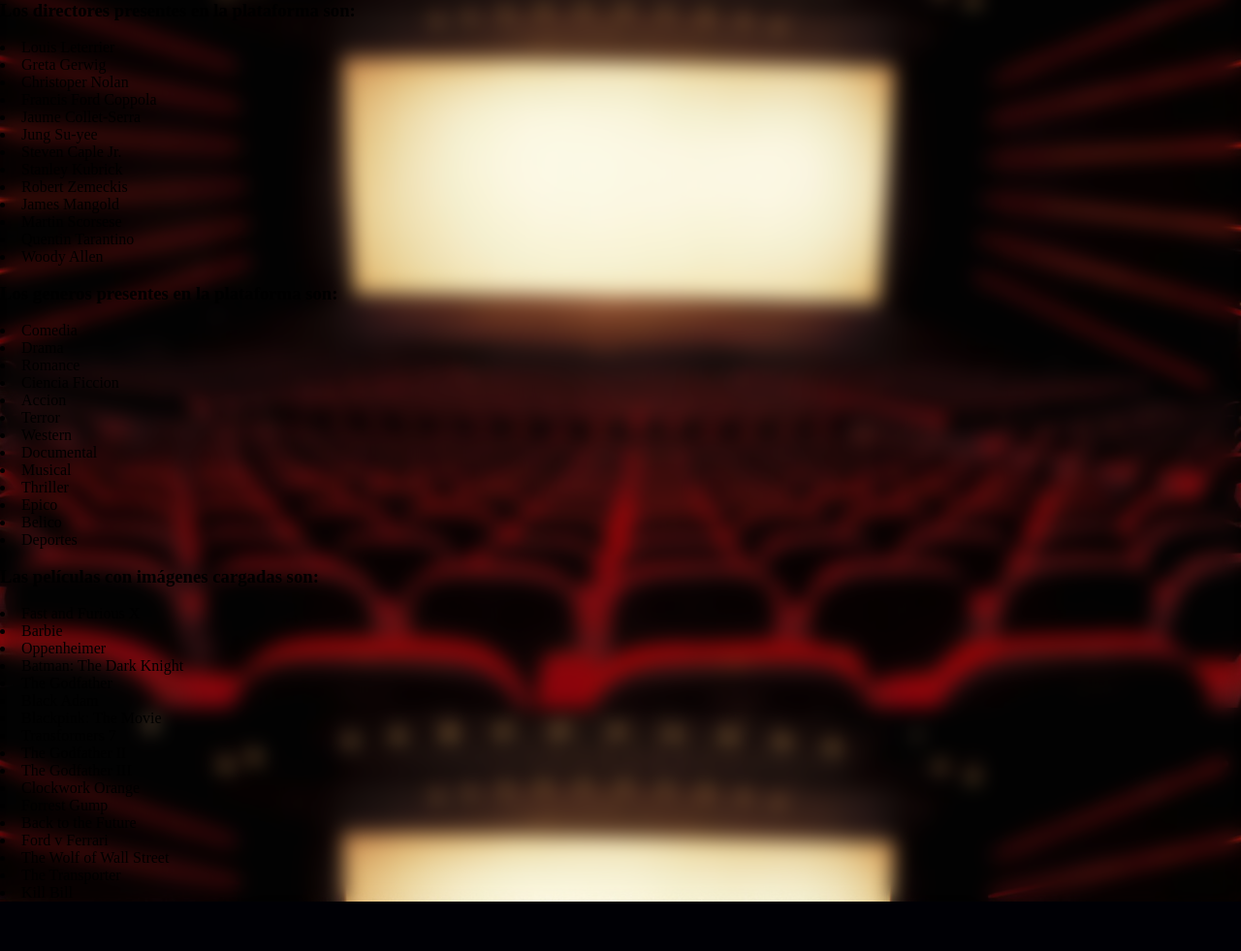
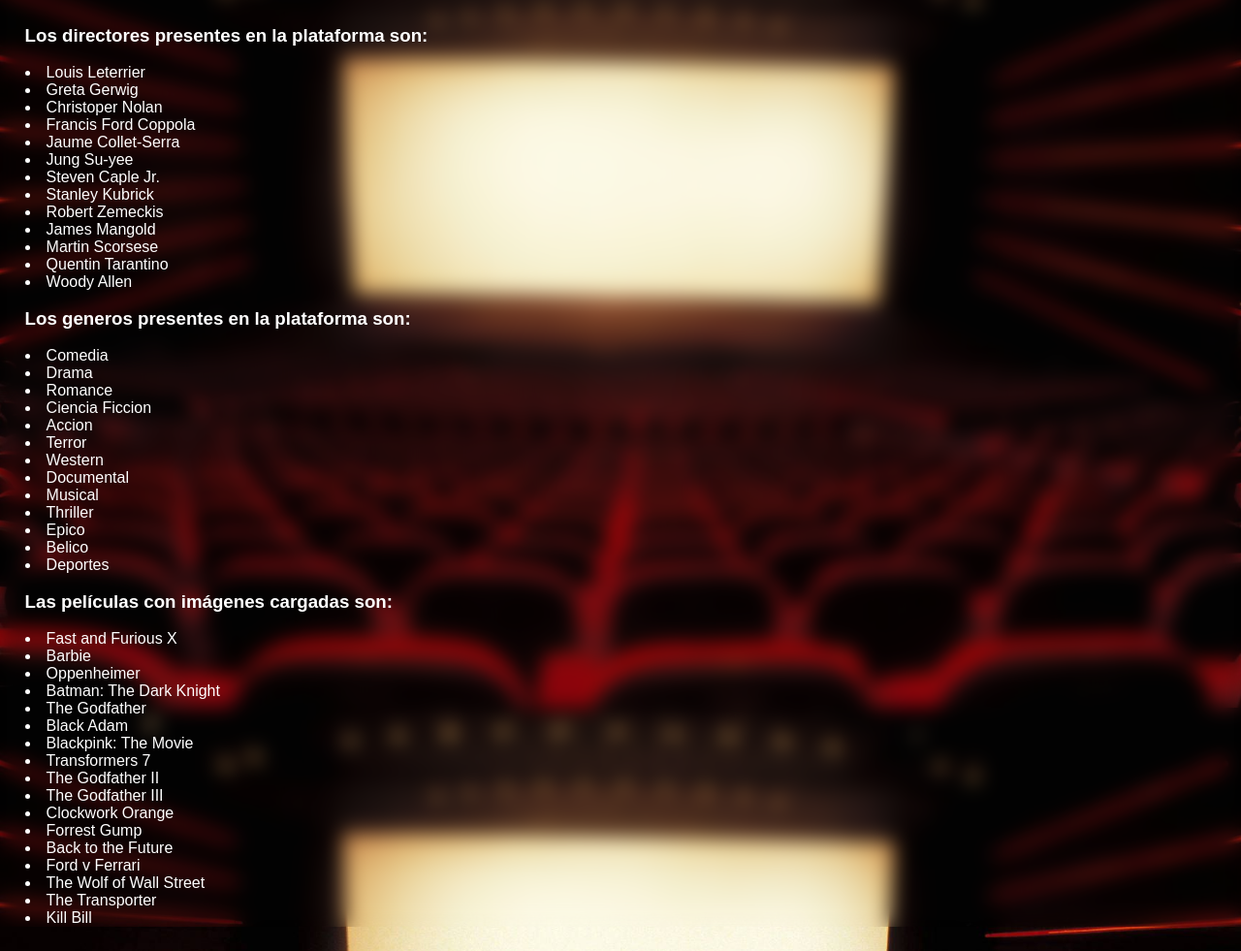
Before and after one commit to FacundoElizalde/Trabajo-Final-Programaci-n-II, a Flask app: page /dgi in a window 1280 px wide. Shown: the part 70-1051 px from the top of the page at 97% size. Before the commit the page ends 1000 px from the top, so only its background shows below. Run offline with Flask 3, Linux system fonts and the light colour scheme.

Commit message:
Fix en indexado para mejora de estilos

```diff
--- a/templates/dirandgen.html
+++ b/templates/dirandgen.html
@@ -10,7 +10,7 @@
 <div class="caja_imagenes">
     <div></div>
 </div>
-<div class="dirconteiner">
+<div class="dir_conteiner">
     {% if directores|length > 0 %}
     <div class="directores">
         <h3>Los directores presentes en la plataforma son: </h3>
@@ -22,7 +22,7 @@
     {% endif %}
     <br>
     {% if generos|length > 0 %}
-    <div class="generos">
+    <div class="generos_conteiner">
         <h3>Los generos presentes en la plataforma son: </h3>
         <br>
         {% for i in generos %}
@@ -32,7 +32,7 @@
     {% endif %}
     <br>
     {% if imagenes|length > 0 %}
-    <div class="imagenes">
+    <div class="imagenes_conteiner">
         <h3>Las películas con imágenes cargadas son: </h3>
         <br>
         {% for i in imagenes %}
```
Also changed, not shown: templates/add_pelicula.html (+6 -6 lines).
